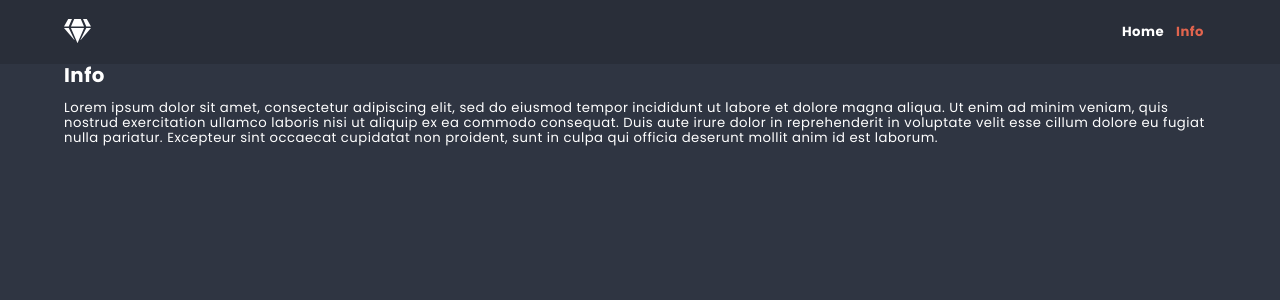
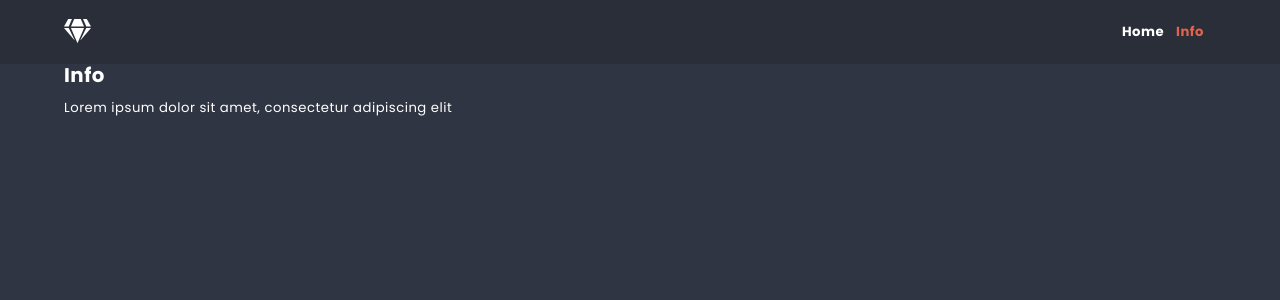
Before and after one commit to n-a-z/kodilla_13_React-Router_toDoList, a React app: page /info in a window 1280 px wide. Shown: the top 300 px of the page. Built offline with nearby package versions, Linux system fonts and the light colour scheme.

Commit message:
Add info/faqContens in dataStore

```diff
--- a/src/components/Info/Info.js
+++ b/src/components/Info/Info.js
@@ -1,17 +1,12 @@
 import React from 'react';
 import Container from '../Container/Container';
+import {infoContents} from '../../data/dataStore.js';
 
 const Info = () => (
   <Container>
     <h2>Info</h2>
     <p>
-      Lorem ipsum dolor sit amet, consectetur adipiscing elit, sed do eiusmod
-      tempor incididunt ut labore et dolore magna aliqua. Ut enim ad minim
-      veniam, quis nostrud exercitation ullamco laboris nisi ut aliquip ex ea
-      commodo consequat. Duis aute irure dolor in reprehenderit in voluptate
-      velit esse cillum dolore eu fugiat nulla pariatur. Excepteur sint occaecat
-      cupidatat non proident, sunt in culpa qui officia deserunt mollit anim id
-      est laborum.
+      {infoContents.description}
     </p>
   </Container>
 );
--- a/src/data/dataStore.js
+++ b/src/data/dataStore.js
@@ -20,6 +20,17 @@ export const settings = {
 export const pageContents = {
   title: 'My first React app',
   subtitle: 'A simple to-do app, with lists, columns and cards',
+};
+export const infoContents = {
+  title: 'Info page',
+  description: 'Lorem ipsum dolor sit amet, consectetur adipiscing elit',
+  image:
+    'https://secureservercdn.net/198.71.233.138/kx5.c8b.myftpupload.com/wp-content/uploads/2019/11/about-us1.png',
+};
+export const faqContents = {
+  title: 'FAQ page',
+  description: 'Lorem ipsum dolor sit amet, consectetur adipiscing elit',
+  image: 'https://www.labsertchemical.com/image/catalog/FAQ%20Logo.png',
 };
 
 export const listData = {
```
